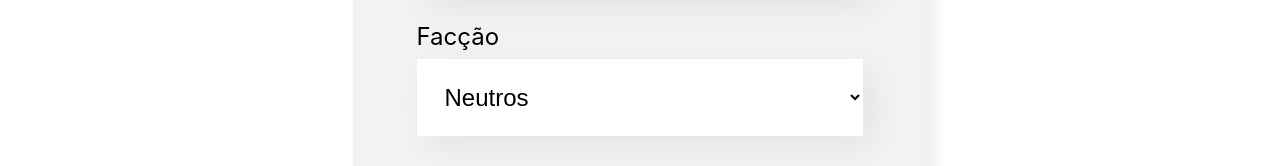
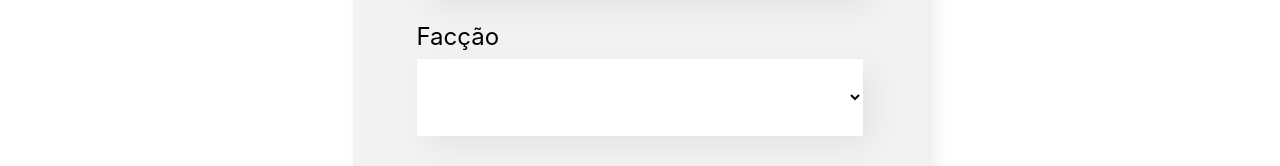
Before and after one commit to sucodelarangela/organo, a React (Vite) app: page / in a window 1280 px wide. Shown: the part 1076-1242 px from the top of the page. Built offline with nearby package versions, Linux system fonts and the light colour scheme.

Commit message:
:recycle: fixing linter warnings and bugs

```diff
--- a/src/App.jsx
+++ b/src/App.jsx
@@ -47,7 +47,6 @@ function App() {
   const [professionals, setProfessionals] = useState([]);
 
   const handleNewProfessional = (professional) => {
-    console.log(professional);
     // create a new array with all the previous professionals and add the new one at the end
     setProfessionals([...professionals, professional]);
   };
--- a/src/components/DropdownList/index.jsx
+++ b/src/components/DropdownList/index.jsx
@@ -8,6 +8,7 @@ const DropdownList = (props) => {
         <div className='dropdown-list'>
             <label>{props.label}</label>
             <select onChange={e => props.changed(e.target.value)} value={props.value}>
+                <option value=""></option>
                 {
                     props.items.map((item) => <option key={item}>{item}</option>)
                 }
```
